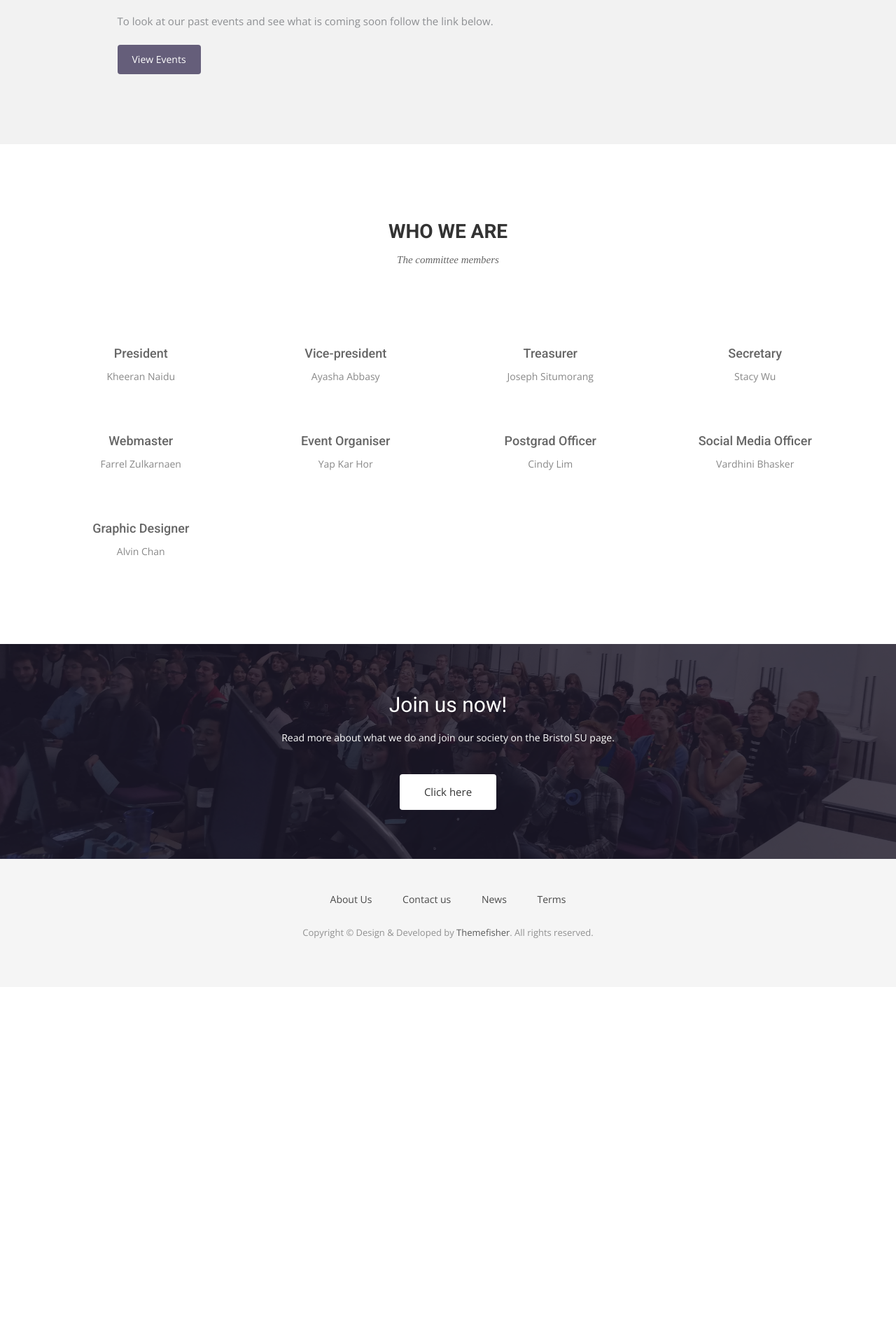
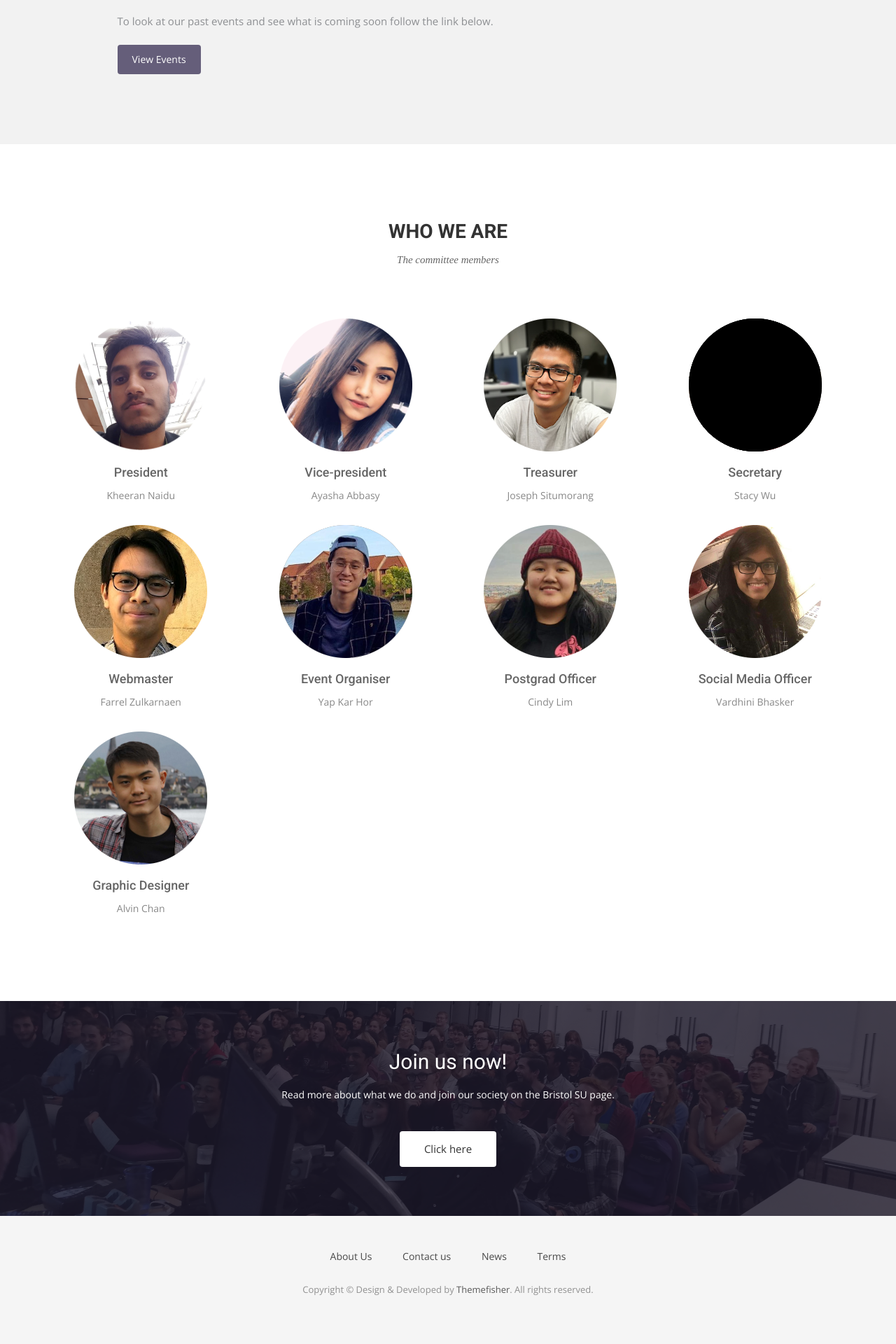
Before and after one commit to bristolresearchsoc/bristolresearchsoc.github.io, a Jekyll site: the page built from index.html, in a window 1280 px wide. Shown: the part 1707-3627 px from the top of the page at 70% size. Built offline with Jekyll 4.4.1, drawn with Linux system fonts in a browser that asks for light colours; nearby versions of some CDN libraries; some web fonts are replaced; before the commit the page ends 3117 px from its top, so only the background shows below that.

Commit message:
fix homepage

```diff
--- a/index.html
+++ b/index.html
@@ -80,7 +80,7 @@ permalink: /
       <div class="col-sm-6 col-md-3">
         <div class="service-item">
           <!--<i class="icon ion-coffee"></i>-->
-          <img src="{{ site.baseurl }}/img/portfolio/president.png" alt="">
+          <img src="{{ site.baseurl }}/img/portfolio/profile/president.png" alt="">
 		  <h4>President</h4>
           <p>Kheeran Naidu</p>
         </div>
@@ -88,7 +88,7 @@ permalink: /
       <div class="col-sm-6 col-md-3">
         <div class="service-item">
           <!--<i class="ion-compass"></i>-->
-          <img src="{{ site.baseurl }}/img/portfolio/vp.png" alt="">
+          <img src="{{ site.baseurl }}/img/portfolio/profile/vp.png" alt="">
 		  <h4>Vice-president</h4>
           <p>Ayasha Abbasy</p>
         </div>
@@ -96,7 +96,7 @@ permalink: /
       <div class="col-sm-6 col-md-3">
         <div class="service-item">
           <!--<i class="ion-image"></i>-->
-		  <img src="{{ site.baseurl }}/img/portfolio/treasurer.png" alt="">
+		  <img src="{{ site.baseurl }}/img/portfolio/profile/treasurer.png" alt="">
           <h4>Treasurer</h4>
           <p>Joseph Situmorang</p>
         </div>
@@ -104,7 +104,7 @@ permalink: /
       <div class="col-sm-6 col-md-3">
         <div class="service-item">
           <!--<i class="ion-bug"></i>-->
-		  <img src="{{ site.baseurl }}/img/portfolio/secretary.png" alt="">
+		  <img src="{{ site.baseurl }}/img/portfolio/profile/secretary.png" alt="">
           <h4>Secretary</h4>
           <p>Stacy Wu</p>
         </div>
@@ -112,7 +112,7 @@ permalink: /
       <div class="col-sm-6 col-md-3">
         <div class="service-item">
           <!--<i class="ion-headphone"></i>-->
-		  <img src="{{ site.baseurl }}/img/portfolio/webmaster.png" alt="">
+		  <img src="{{ site.baseurl }}/img/portfolio/profile/webmaster.png" alt="">
           <h4>Webmaster</h4>
           <p>Farrel Zulkarnaen</p>
         </div>
@@ -120,7 +120,7 @@ permalink: /
       <div class="col-sm-6 col-md-3">
         <div class="service-item">
           <!--<i class="ion-leaf"></i>-->
-		  <img src="{{ site.baseurl }}/img/portfolio/eo.png" alt="">
+		  <img src="{{ site.baseurl }}/img/portfolio/profile/eo.png" alt="">
           <h4>Event Organiser</h4>
           <p>Yap Kar Hor</p>
         </div>
@@ -128,7 +128,7 @@ permalink: /
       <div class="col-sm-6 col-md-3">
         <div class="service-item">
           <!--<i class="ion-planet"></i>-->
-		  <img src="{{ site.baseurl }}/img/portfolio/postgrad.png" alt="">
+		  <img src="{{ site.baseurl }}/img/portfolio/profile/postgrad.png" alt="">
           <h4>Postgrad Officer</h4>
           <p>Cindy Lim</p>
         </div>
@@ -136,7 +136,7 @@ permalink: /
       <div class="col-sm-6 col-md-3">
         <div class="service-item">
           <!--<i class="ion-earth"></i>-->
-		  <img src="{{ site.baseurl }}/img/portfolio/socialmedia.png" alt="">
+		  <img src="{{ site.baseurl }}/img/portfolio/profile/socialmedia.png" alt="">
           <h4>Social Media Officer</h4>
           <p>Vardhini Bhasker</p>
         </div>
@@ -144,7 +144,7 @@ permalink: /
       <div class="col-sm-6 col-md-3">
         <div class="service-item">
           <!--<i class="ion-leaf"></i>-->
-      <img src="{{ site.baseurl }}/img/portfolio/graph.png" alt="">
+      <img src="{{ site.baseurl }}/img/portfolio/profile/graph.png" alt="">
           <h4>Graphic Designer</h4>
           <p>Alvin Chan</p>
         </div>
```
